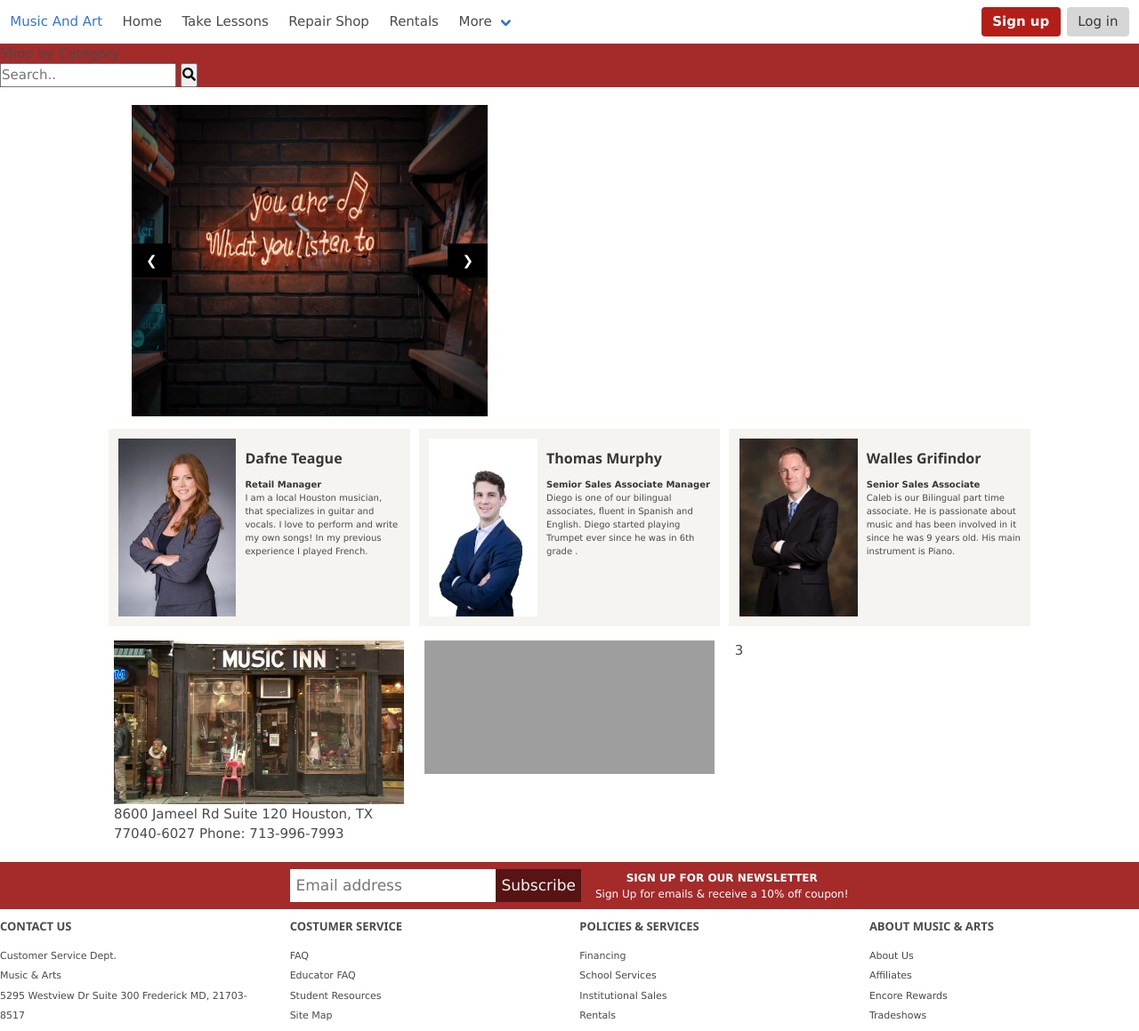
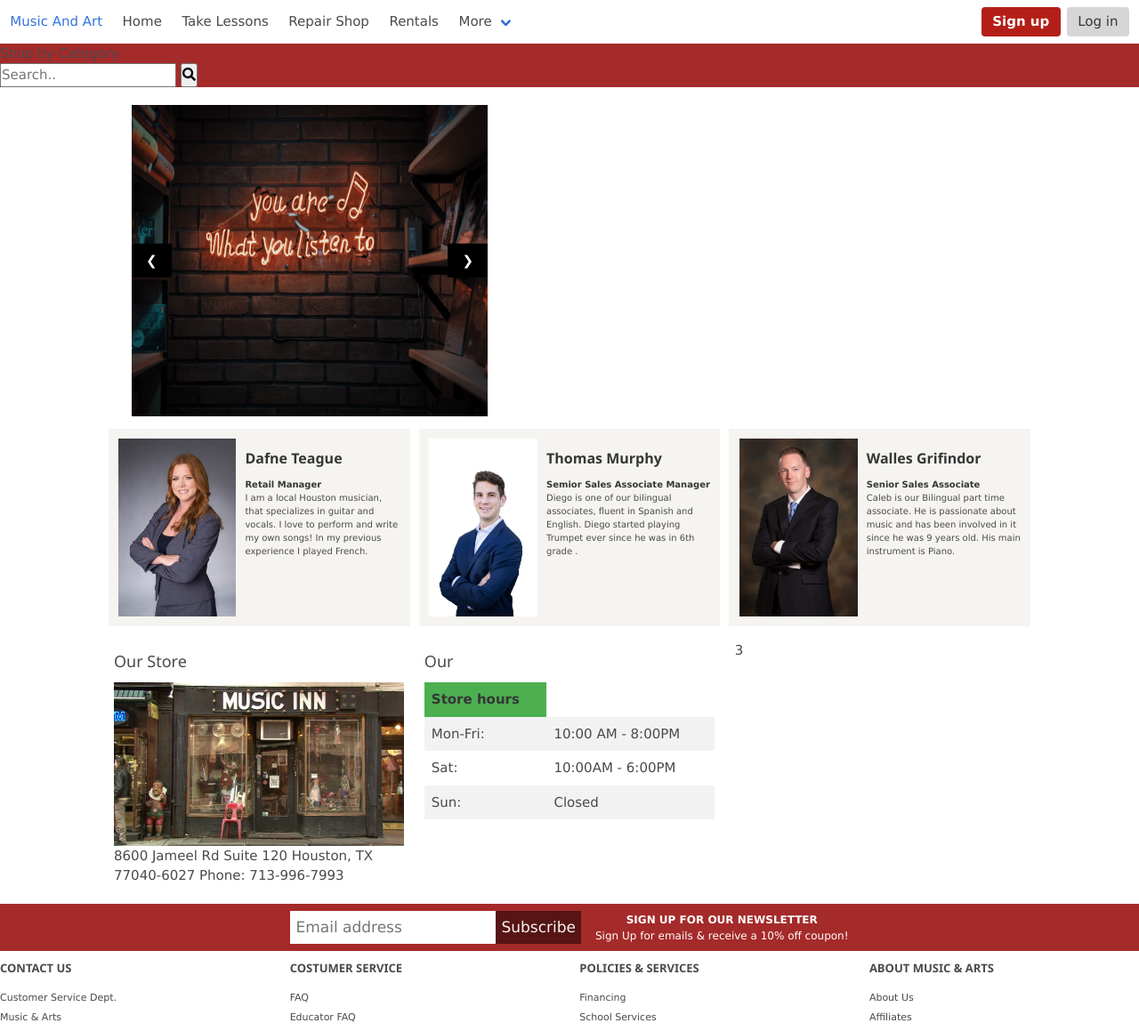
Before and after one commit to Aaron033/porfolio, a PHP site: page /html/music.html in a window 1280 px wide. Shown: the top 1159 px of the page at 89% size. Run offline with PHP 8.4, Linux system fonts and the light colour scheme; some libraries are stand-ins or nearby versions; grey boxes are pictures that could not be loaded.

Commit message:
table added

```diff
--- a/css/music.css
+++ b/css/music.css
@@ -84,6 +84,23 @@ justify-content: space-between !important;
 	}
   }
 
+  table {
+	border-collapse: collapse;
+	width: 100%;
+  }
+
+  th, td {
+	text-align: left;
+	padding: 8px;
+  }
+
+  tr:nth-child(even){background-color: #f2f2f2}
+
+  th {
+	background-color: #4CAF50;
+	color: white;
+  }
+
 /* footer code  */
 
 footer {
--- a/html/music.html
+++ b/html/music.html
@@ -152,12 +152,34 @@
 
                 <div class="columns">
                     <div class="column">
+                      <h5>Our Store</h5>
                       <img src="../images/musicStore.jpg" alt="">
                       8600 Jameel Rd Suite 120
                         Houston, TX 77040-6027
                         Phone: 713-996-7993</div>
                     <div class="column">
-                        <iframe src="https://www.google.com/maps/embed?pb=!1m18!1m12!1m3!1d1711.3545539863499!2d-95.4133633313264!3d29.908068881456373!2m3!1f0!2f0!3f0!3m2!1i1024!2i768!4f13.1!3m3!1m2!1s0x8640c8353b9ef4d3%3A0xa9b91905b625cdae!2sSam%20Ash%20Music%20Stores!5e0!3m2!1ses-419!2sus!4v1570061894131!5m2!1ses-419!2sus" width="400" height="300" frameborder="0" style="border:0;" allowfullscreen=""></iframe>
+                      <h5></h5>
+                      <h5>Our </h5>
+                      <table>
+                          <tr>
+                            <th>Store hours</th>
+                          </tr>
+                          <tr>
+                            <td>Mon-Fri:</td>
+                            <td>10:00 AM - 8:00PM</td>
+
+                          </tr>
+                          <tr>
+                            <td>Sat:</td>
+                            <td>10:00AM - 6:00PM</td>
+                          </tr>
+                          <tr>
+                            <td>Sun:</td>
+                            <td>Closed</td>
+
+                          </tr>
+
+                        </table>
                     </div>
                     <div class="column">3</div>
                   </div>
```
